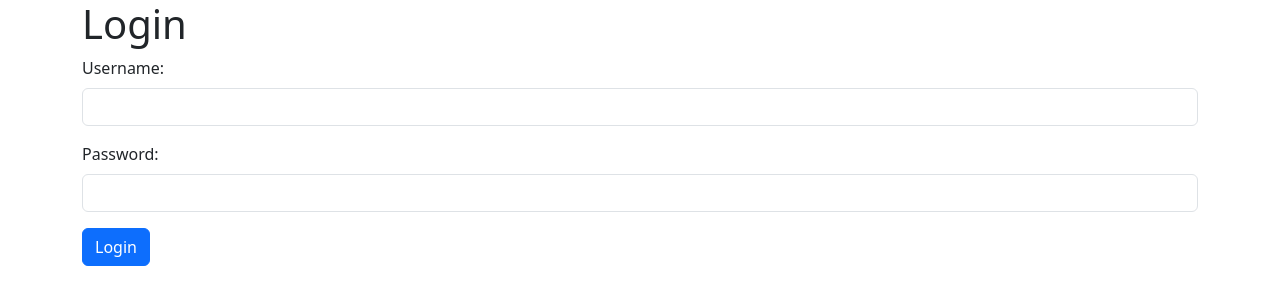
After one commit to JonasHeilig/Online-Shop, a Flask app: template templates/login.html in a window 1280 px wide. The commit adds this page. Shown: the top 305 px of the page. Run offline with Flask 3, Linux system fonts and the light colour scheme; the template is opened without the code that fills it, so the values that code supplies are empty; some libraries are stand-ins or nearby versions.

Commit message:
prepare User system HTML Files Updated (add bootstap) login

```diff
--- a/dump/index.html
+++ b/dump/index.html
@@ -15,7 +15,7 @@
         checkoutButton.addEventListener('click', function () {
             stripe.redirectToCheckout(
                 {
-                paymentIntent: '{{payment_intent.id}}',
+                sessionId: '{{checkout_public_key}}',
             }).then(function (result) {
                 if (result.error) {
                     alert(result.error.message);
--- a/main.py
+++ b/main.py
@@ -36,27 +36,41 @@ class ProductPrice(db.Model):
     product = db.relationship('Product', back_populates='prices')
 
 
+class User(db.Model):
+    id = db.Column(db.Integer, primary_key=True)
+    username = db.Column(db.String(100), unique=True)
+    password = db.Column(db.String(128))
+    isAdmin = db.Column(db.Boolean, default=False)
+    stripe_customer_id = db.Column(db.String(100), nullable=True)
+
+
 if not os.path.exists('instance/db.db'):
     with app.app_context():
         db.create_all()
         print("Datenbank erstellt.")
 
 
-@app.route('/', methods=['GET', 'POST'])
+@app.route('/', methods=['GET'])
 def index():
-    payment_session = stripe.checkout.Session.create(
-        payment_method_types=['card'],
-        line_items=[{
-            'price': 'price_1PXIJuEBNfzifYAVgKFjthuA',
-            'quantity': 1,
-        }],
-        mode='payment',
-        success_url=url_for('thanks',
-                            _external=True) + '?payment_session_id={CHECKOUT_SESSION_ID}?transaction_id={CHECKOUT_SESSION_ID}',
-        cancel_url=url_for('index', _external=True),
-    )
-    return render_template('index.html', stripe_public_key=app.config['STRIPE_PUBLIC_KEY'],
-                           checkout_public_key=payment_session['id'])
+    return render_template('index.html')
+
+
+@app.route('/login', methods=['GET', 'POST'])
+def login():
+    error = request.args.get('error', '')
+    if 'username' in session:
+        return redirect(url_for('index'))
+    if request.method == 'POST':
+        username = request.form.get('username')
+        password = request.form.get('password')
+        session_user = User.query.filter_by(username=username).first()
+        if session_user and check_password_hash(session_user.password, password):
+            session['username'] = username
+            session['user_id'] = session_user.id
+            return redirect(url_for('index'))
+        else:
+            return render_template('login.html', app_name=app_name, error="Invalid username or password")
+    return render_template('login.html', app_name=app_name, error=error)
 
 
 @app.route('/thanks')
@@ -84,9 +98,10 @@ def product_second():
     return redirect('/products')
 
 
-@app.route('/products')
+@app.route('/products', methods=['GET'])
 def products():
-    pass
+    products = Product.query.all()
+    return render_template('products.html', products=products)
 
 
 @app.route('/product/add', methods=['GET', 'POST'])
--- a/templates/add_product.html
+++ b/templates/add_product.html
@@ -4,6 +4,8 @@
     <meta charset="UTF-8">
     <meta name="viewport" content="width=device-width, initial-scale=1.0">
     <title>Add Product</title>
+    <link rel="stylesheet" href="/static/bootstrap-5.3.3-dist/css/bootstrap.min.css">
+    <script src="/static/bootstrap-5.3.3-dist/js/bootstrap.min.js"></script>
 </head>
 <body>
     <h1>Add Product</h1>
--- a/templates/edit_product.html
+++ b/templates/edit_product.html
@@ -4,6 +4,8 @@
     <meta charset="UTF-8">
     <meta name="viewport" content="width=device-width, initial-scale=1.0">
     <title>Edit Product</title>
+    <link rel="stylesheet" href="/static/bootstrap-5.3.3-dist/css/bootstrap.min.css">
+    <script src="/static/bootstrap-5.3.3-dist/js/bootstrap.min.js"></script>
 </head>
 <body>
     <h1>Edit {{ product.name }}</h1>
--- /dev/null
+++ b/templates/login.html
@@ -0,0 +1,29 @@
+<!DOCTYPE html>
+<html lang="en">
+<head>
+    <title>Login</title>
+    <link rel="stylesheet" href="/static/bootstrap-5.3.3-dist/css/bootstrap.min.css">
+    <script src="/static/bootstrap-5.3.3-dist/js/bootstrap.min.js"></script>
+</head>
+<body>
+    <div class="container">
+        <h1>Login</h1>
+        {% if error %}
+            <div class="alert alert-danger" role="alert">
+                {{ error }}
+            </div>
+        {% endif %}
+        <form method="post" action="/login">
+            <div class="mb-3">
+                <label for="username" class="form-label">Username:</label>
+                <input type="text" id="username" name="username" class="form-control">
+            </div>
+            <div class="mb-3">
+                <label for="password" class="form-label">Password:</label>
+                <input type="password" id="password" name="password" class="form-control">
+            </div>
+            <button type="submit" class="btn btn-primary">Login</button>
+        </form>
+    </div>
+</body>
+</html>
```
Also changed, not shown: dump/dumpcode.py (+19 -1 lines), templates/index.html (+6 -19 lines), templates/products.html (added, +21 -0 lines), templates/view_product.html (+26 -1 lines).
